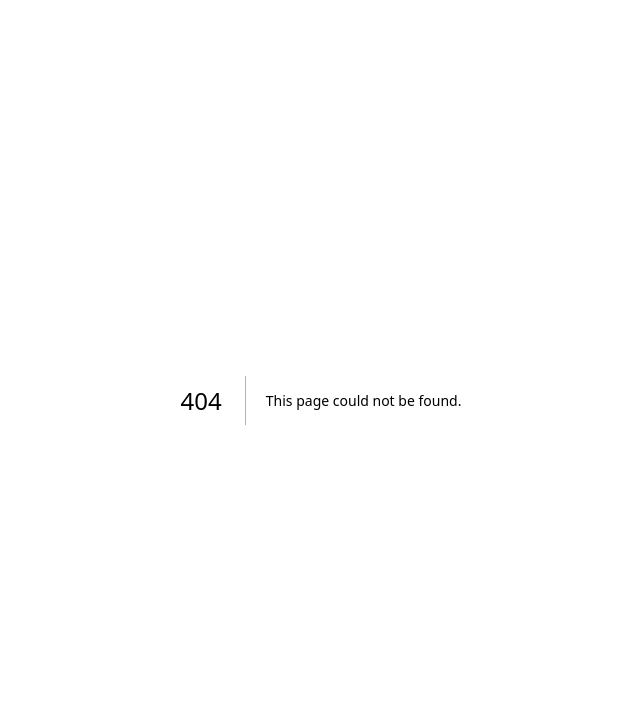
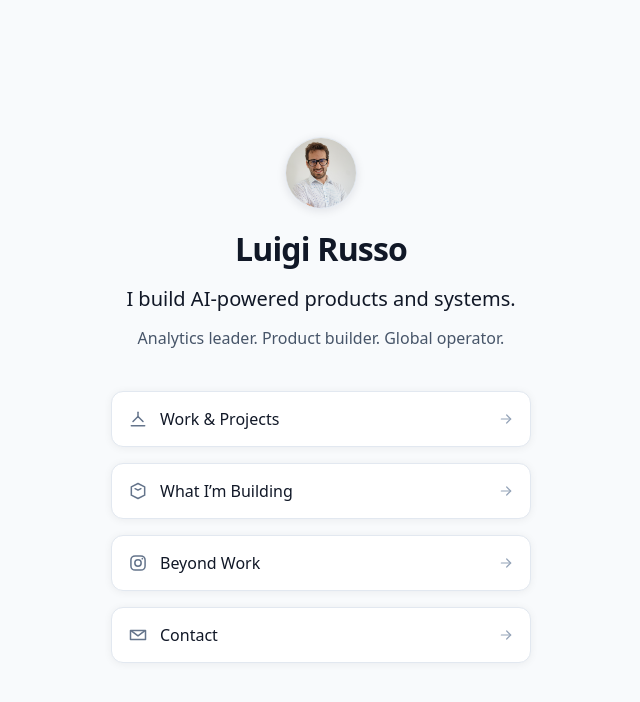
Before and after one commit to lurus92/personal-website, a Next.js app: page /qr in a window 1280 px wide. Before the commit this address had no page. Shown: the top 702 px of the page, without its empty margins (319-959 px from the left). Built offline with nearby package versions, Linux system fonts and the light colour scheme.

Commit message:
Add circular profile photo to QR landing identity block

```diff
--- /dev/null
+++ b/pages/qr.tsx
@@ -0,0 +1,128 @@
+import Head from 'next/head';
+import Link from 'next/link';
+import Image from 'next/image';
+
+const ctaItems = [
+  {
+    href: '/',
+    label: 'Work & Projects',
+    icon: (
+      <svg viewBox="0 0 24 24" aria-hidden="true" className="h-5 w-5" fill="none" stroke="currentColor" strokeWidth="1.8">
+        <path d="M6 15l6-6 6 6" strokeLinecap="round" strokeLinejoin="round" />
+        <path d="M12 9V4" strokeLinecap="round" />
+        <path d="M4 20h16" strokeLinecap="round" />
+      </svg>
+    )
+  },
+  {
+    href: '/projects',
+    label: 'What I’m Building',
+    icon: (
+      <svg viewBox="0 0 24 24" aria-hidden="true" className="h-5 w-5" fill="none" stroke="currentColor" strokeWidth="1.8">
+        <path d="M12 3l8 4v10l-8 4-8-4V7l8-4z" strokeLinejoin="round" />
+        <path d="M8.5 9.2L12 11l3.5-1.8" strokeLinecap="round" strokeLinejoin="round" />
+      </svg>
+    )
+  },
+  {
+    href: 'https://www.instagram.com/i.am.luigirusso/',
+    label: 'Beyond Work',
+    external: true,
+    icon: (
+      <svg viewBox="0 0 24 24" aria-hidden="true" className="h-5 w-5" fill="none" stroke="currentColor" strokeWidth="1.8">
+        <rect x="3.5" y="3.5" width="17" height="17" rx="5" />
+        <circle cx="12" cy="12" r="3.8" />
+        <circle cx="17.2" cy="6.8" r="1" fill="currentColor" stroke="none" />
+      </svg>
+    )
+  },
+  {
+    href: '/contact',
+    label: 'Contact',
+    icon: (
+      <svg viewBox="0 0 24 24" aria-hidden="true" className="h-5 w-5" fill="none" stroke="currentColor" strokeWidth="1.8">
+        <path d="M3 6.5h18v11H3z" strokeLinejoin="round" />
+        <path d="M4 7l8 6 8-6" strokeLinecap="round" strokeLinejoin="round" />
+      </svg>
+    )
+  }
+];
+
+export default function QrLandingPage() {
+  return (
+    <>
+      <Head>
+        <title>Luigi Russo | Quick Links</title>
+        <meta
+          name="description"
+          content="Direct access to Luigi Russo's work, current builds, personal updates, and contact page."
+        />
+      </Head>
+
+      <main className="min-h-screen bg-sand px-4 py-6 text-ink">
+        <div className="mx-auto flex min-h-[calc(100vh-3rem)] w-full max-w-[420px] animate-[fadeIn_200ms_ease-out] flex-col justify-center">
+          <section className="text-center">
+            <div className="mb-4 inline-flex h-[72px] w-[72px] items-center justify-center overflow-hidden rounded-full border border-slate-200 shadow-[0_2px_10px_rgba(15,23,42,0.1)]">
+              <Image
+                src="/images/luigi.jpg"
+                alt="Luigi Russo"
+                width={72}
+                height={72}
+                priority
+                className="h-full w-full object-cover"
+              />
+            </div>
+            <h1 className="text-[clamp(1.75rem,5.5vw,2rem)] font-semibold tracking-tight">Luigi Russo</h1>
+            <p className="mt-3 text-[clamp(1.1rem,4.2vw,1.25rem)] font-medium leading-snug">
+              I build AI-powered products and systems.
+            </p>
+            <p className="mt-3 text-[clamp(0.9rem,3.2vw,1rem)] leading-relaxed text-slate-600">
+              Analytics leader. Product builder. Global operator.
+            </p>
+          </section>
+
+          <section className="mt-10 flex flex-col gap-4">
+            {ctaItems.map((item) => {
+              const classes =
+                'group inline-flex h-14 w-full items-center justify-between rounded-xl border border-slate-200 bg-white px-4 text-base font-medium text-ink shadow-[0_1px_8px_rgba(15,23,42,0.06)] transition duration-150 hover:-translate-y-0.5 hover:border-slate-300 hover:shadow-[0_4px_16px_rgba(15,23,42,0.1)] active:translate-y-0 active:scale-[0.995] active:shadow-[0_1px_6px_rgba(15,23,42,0.08)] focus-visible:outline-none focus-visible:ring-2 focus-visible:ring-accent focus-visible:ring-offset-2';
+
+              const content = (
+                <>
+                  <span className="inline-flex items-center gap-3">
+                    <span className="text-slate-500 transition-colors group-hover:text-accent">{item.icon}</span>
+                    <span>{item.label}</span>
+                  </span>
+                  <svg
+                    viewBox="0 0 24 24"
+                    aria-hidden="true"
+                    className="h-4 w-4 text-slate-400 transition-transform duration-150 group-hover:translate-x-0.5"
+                    fill="none"
+                    stroke="currentColor"
+                    strokeWidth="1.8"
+                  >
+                    <path d="M5 12h14" strokeLinecap="round" />
+                    <path d="M13 6l6 6-6 6" strokeLinecap="round" strokeLinejoin="round" />
+                  </svg>
+                </>
+              );
+
+              if (item.external) {
+                return (
+                  <a key={item.href} href={item.href} target="_blank" rel="noreferrer" className={classes}>
+                    {content}
+                  </a>
+                );
+              }
+
+              return (
+                <Link key={item.href} href={item.href} className={classes}>
+                  {content}
+                </Link>
+              );
+            })}
+          </section>
+        </div>
+      </main>
+    </>
+  );
+}
--- a/styles/globals.css
+++ b/styles/globals.css
@@ -1,5 +1,3 @@
-@import url('https://fonts.googleapis.com/css2?family=Inter:wght@400;500;600;700&display=swap');
-
 @tailwind base;
 @tailwind components;
 @tailwind utilities;
@@ -8,9 +6,20 @@
   color-scheme: light;
 }
 
+
+@keyframes fadeIn {
+  from {
+    opacity: 0;
+  }
+
+  to {
+    opacity: 1;
+  }
+}
+
 body {
   @apply bg-sand text-ink font-sans antialiased;
-  font-family: 'Inter', system-ui, -apple-system, BlinkMacSystemFont, 'Segoe UI', sans-serif;
+  font-family: system-ui, -apple-system, BlinkMacSystemFont, 'Segoe UI', sans-serif;
 }
 
 a {
```
